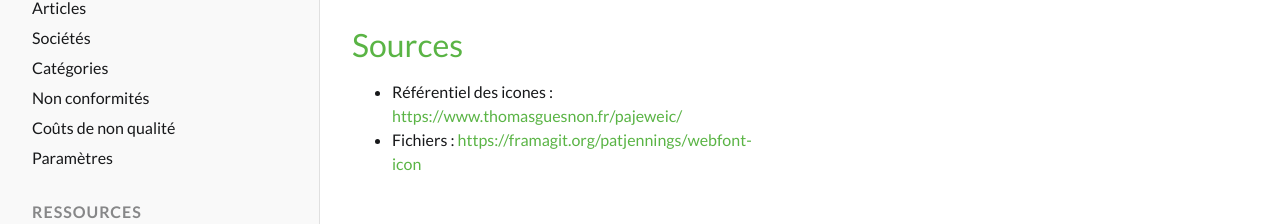
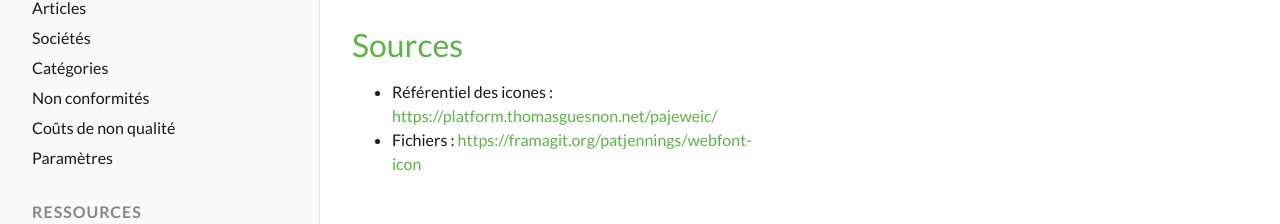
Before and after one commit to patjennings/ux-docs, a Jekyll site: the page built from articles/comp.icones.md, in a window 1280 px wide and 1370 px high. Shown: the part 1146-1370 px from the top of the window. Built offline with Jekyll 4.4.1, drawn with Linux system fonts in a browser that asks for light colours; some web fonts are replaced.

Commit message:
update icons website

````diff
--- a/articles/comp.icones.md
+++ b/articles/comp.icones.md
@@ -9,7 +9,7 @@ category: "composants"
 
 ![ illustration ](assets/images/ui.icones.png)
 
-Toutes les icones utilisées dans l'interface sont tirées du [jeu d'icones Pajeweic<i class="ico">external_link</i>](https://www.thomasguesnon.fr/pajeweic/). Lorsqu'une icone est évoquée dans cette documentation, elle est référencée par la chaine de caractère qui permet de l'afficher.
+Toutes les icones utilisées dans l'interface sont tirées du [jeu d'icones Pajeweic<i class="ico">external_link</i>](https://platform.thomasguesnon.net/pajeweic/). Lorsqu'une icone est évoquée dans cette documentation, elle est référencée par la chaine de caractère qui permet de l'afficher.
 
 ## Utilisations ##
 
@@ -23,7 +23,7 @@ Après avoir intégré le jeu d'icones, on appelle un élément de la façon sui
 >
 > <i class="ico ico-medium">cog</i>
 
-[Visualiser le référentiel des icones disponibles dans Pajeweic<i class="ico">external_link</i>](https://www.thomasguesnon.fr/pajeweic/)
+[Visualiser le référentiel des icones disponibles dans Pajeweic<i class="ico">external_link</i>](https://platform.thomasguesnon.net/pajeweic/)
 
 On peut appliquer une classe `ico-small`, `ico-medium` ou `ico-large`. Ces classes permettent d'ajuster la taille de l'icone.
 
@@ -34,5 +34,5 @@ ico-large  : 2rem    32px  "    "
 ```
 
 ## Sources ##
-- Référentiel des icones : <https://www.thomasguesnon.fr/pajeweic/>
+- Référentiel des icones : <https://platform.thomasguesnon.net/pajeweic/>
 - Fichiers : <https://framagit.org/patjennings/webfont-icon>
````
Also changed, not shown: articles/ressources.fichiers.md (+1 -1 lines), .gitlab-ci.yml.
